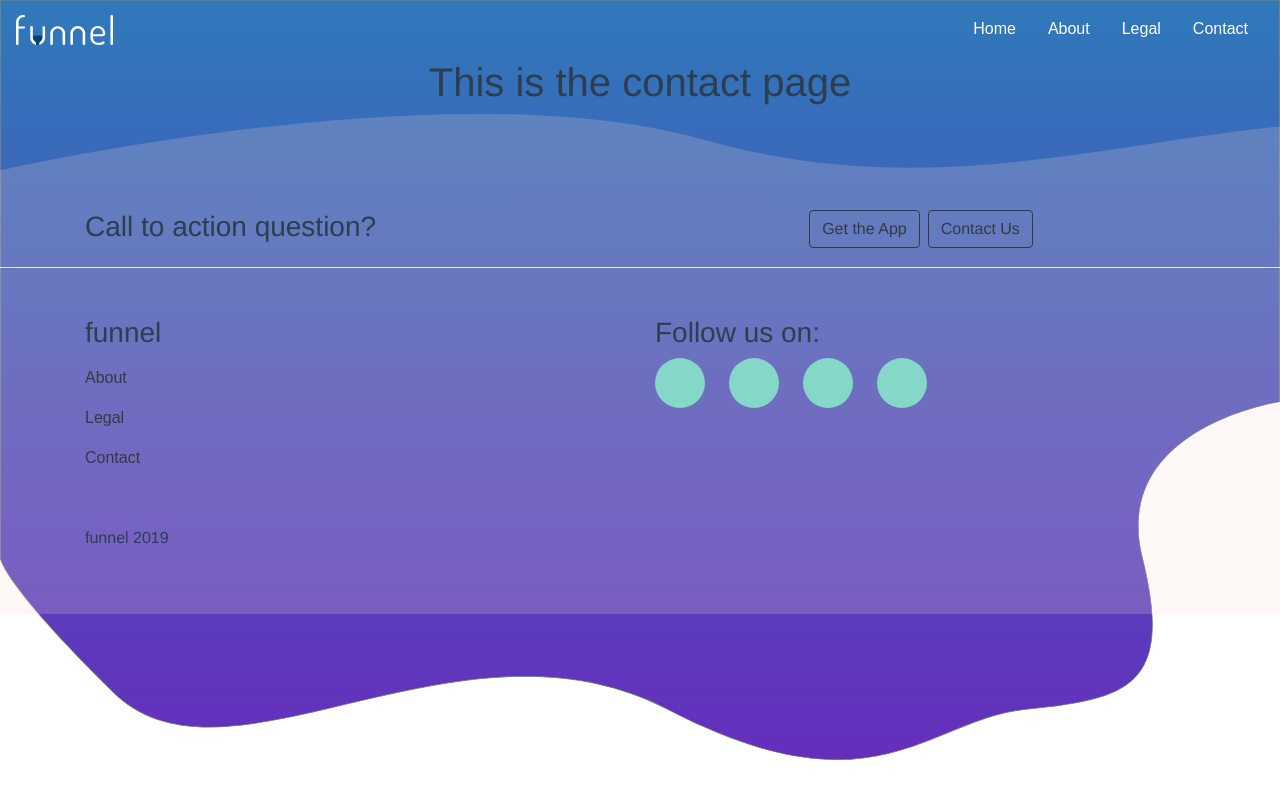
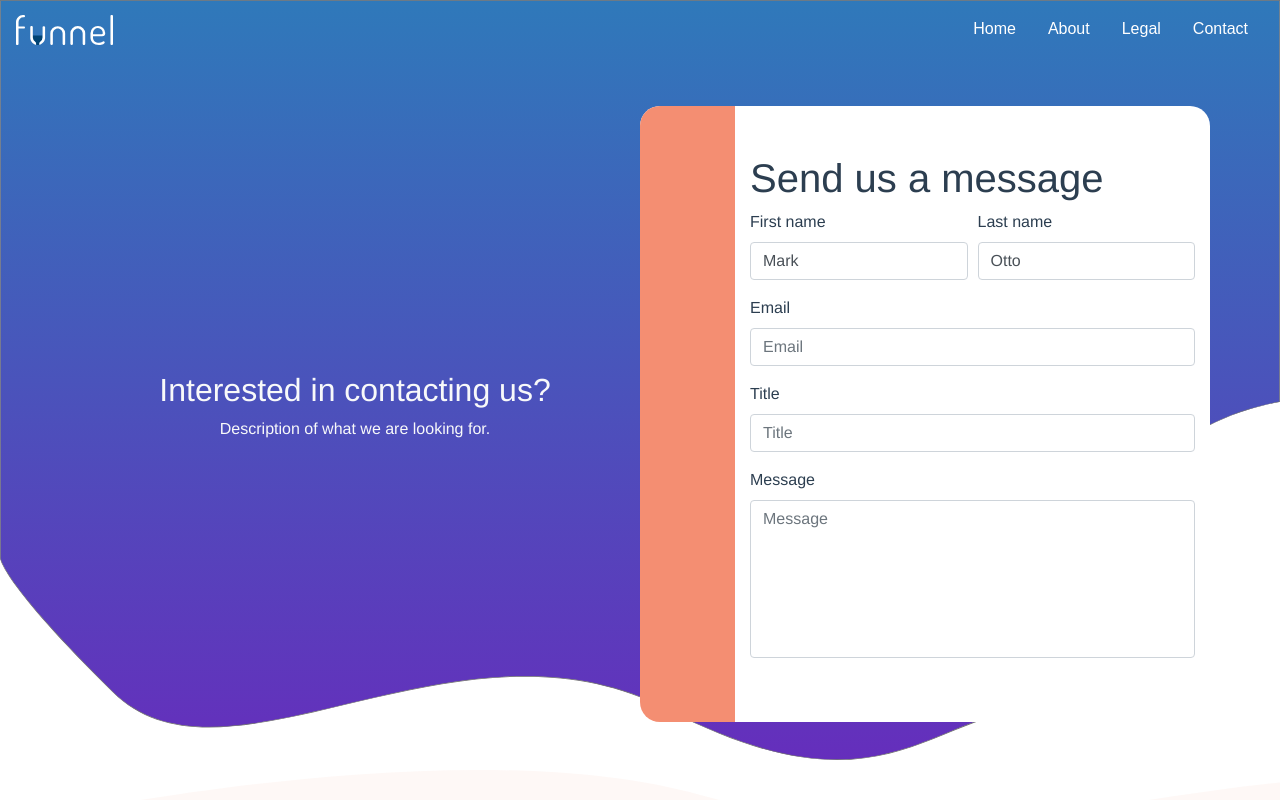
Before and after one commit to FunnelFoods/funnelfoods.com, a Vue app: page /#/contact in a window 1280 px wide. Shown: the top 800 px of the page. Built offline with nearby package versions, Linux system fonts and the light colour scheme; the HTML template or start-up script is replaced by a standard one.

Commit message:
contact layout

```diff
--- a/src/views/Contact.vue
+++ b/src/views/Contact.vue
@@ -1,7 +1,69 @@
 <template>
     <div class="contact">
-        <h1>This is the contact page</h1>
         <img class="background-svg" src="../assets/contact.svg" width="100%" alt="background">
+        <div class="container my-5">
+            <div class="row">
+                <div class="col-md-6 text-light my-auto">
+                    <h2>Interested in contacting us?</h2>
+                    <p>Description of what we are looking for.</p>
+                </div>
+                <div class="col-md-6">
+                    <div class="row" style="background-color: white; border-radius: 20px;">
+                        <div class="col-2" style="background-color: #F48E72; border-bottom-left-radius: 20px; border-top-left-radius: 20px;"></div>
+                        <div class="col-10">
+                            <form action="#" method="post" class="my-5 text-left">
+                                <h1>Send us a message</h1>
+                                <div class="form-row">
+                                    <div class="col-md-6 mb-3">
+                                        <label for="first-name">First name</label>
+                                        <input type="text" class="form-control" id="first-name" placeholder="First name" value="Mark" required>
+                                        <div class="valid-feedback">
+                                            Looks good!
+                                        </div>
+                                    </div>
+                                    <div class="col-md-6 mb-3">
+                                        <label for="last-name">Last name</label>
+                                        <input type="text" class="form-control" id="last-name" placeholder="Last name" value="Otto" required>
+                                        <div class="valid-feedback">
+                                            Looks good!
+                                        </div>
+                                    </div>
+                                </div>
+                                <div class="form-row">
+                                    <div class="col-md-12 mb-3">
+                                        <label for="email">Email</label>
+                                        <input type="text" class="form-control" id="email" placeholder="Email" required>
+                                        <div class="invalid-feedback">
+                                            Please provide a valid city.
+                                        </div>
+                                    </div>
+                                </div>
+                                <div class="form-row">
+                                    <div class="col-md-12 mb-3">
+                                        <label for="title">Title</label>
+                                        <input type="text" class="form-control" id="title" placeholder="Title" required>
+                                        <div class="invalid-feedback">
+                                            Please provide a valid city.
+                                        </div>
+                                    </div>
+                                </div>
+                                <div class="form-row">
+                                    <div class="col-md-12 mb-3">
+                                        <label for="message">Message</label>
+                                        <textarea rows="6" class="form-control" id="message" placeholder="Message" style="resize: none;" required>
+
+                                        </textarea>
+                                        <div class="invalid-feedback">
+                                            Please provide a valid city.
+                                        </div>
+                                    </div>
+                                </div>
+                            </form>
+                        </div>
+                    </div>
+                </div>
+            </div>
+        </div>
     </div>
 </template>
 
```
